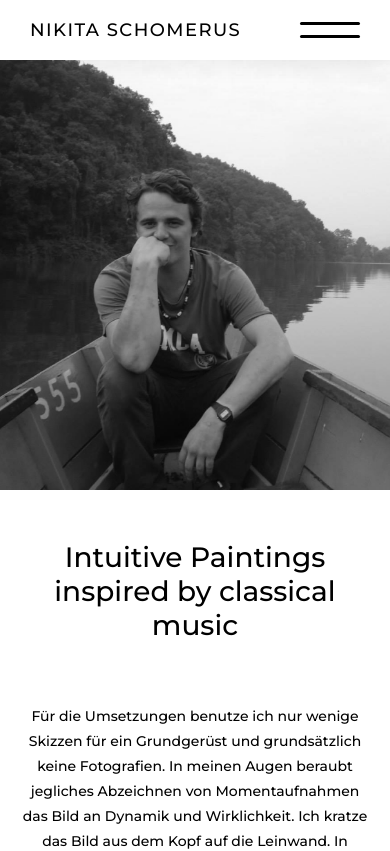
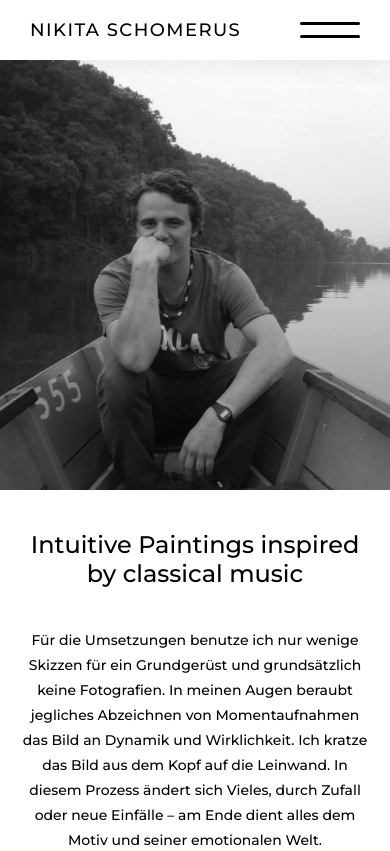
Before and after one commit to JuicyCodeDev/NickArtistitPortfolio, a Next.js app: page /about in a window 390 px wide. Shown: the top 851 px of the page. Built offline with nearby package versions, Linux system fonts and the light colour scheme.

Commit message:
about page changes

```diff
--- a/styles/About.module.css
+++ b/styles/About.module.css
@@ -108,7 +108,7 @@
   .about {
     width: 90%;
     height: 0%;
-    margin: 50px auto 0px;
+    margin: 40px auto 0px;
     display: flex;
     flex-direction: column;
     justify-content: flex-start;
@@ -120,7 +120,8 @@
   }
 
   .heading {
-    font-size: 28px;
+    font-size: 24px;
+    margin-bottom: 40px;
   }
 
   .buttonContainer {
```
